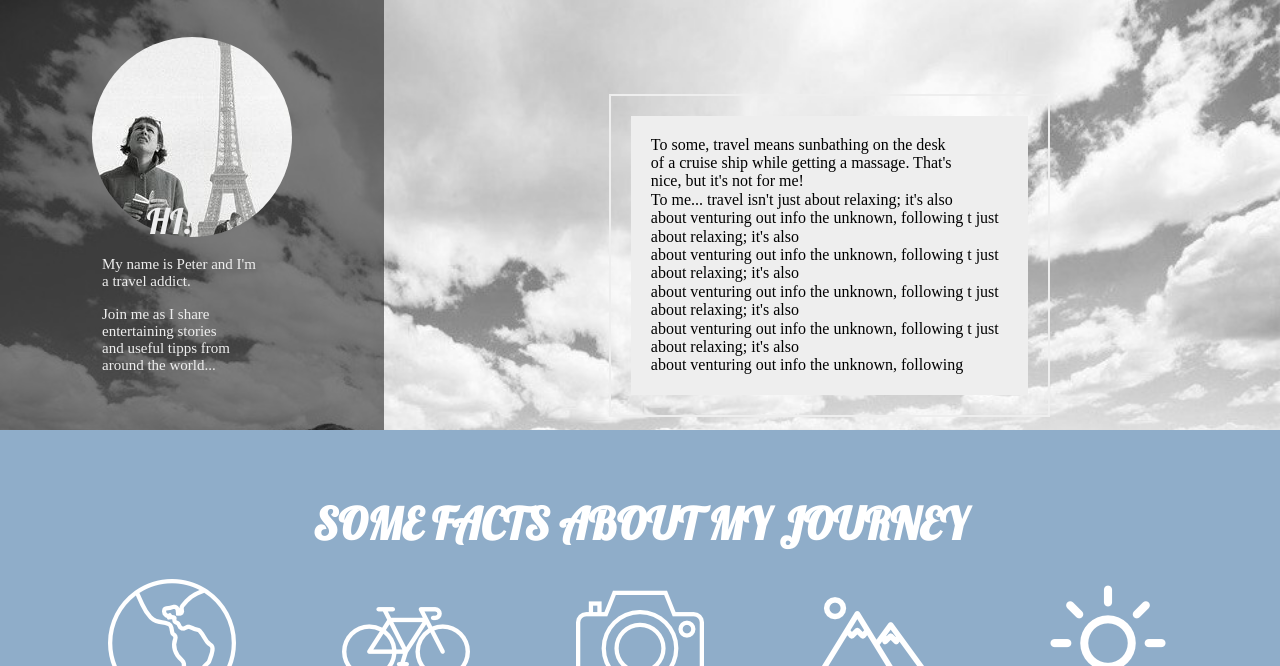
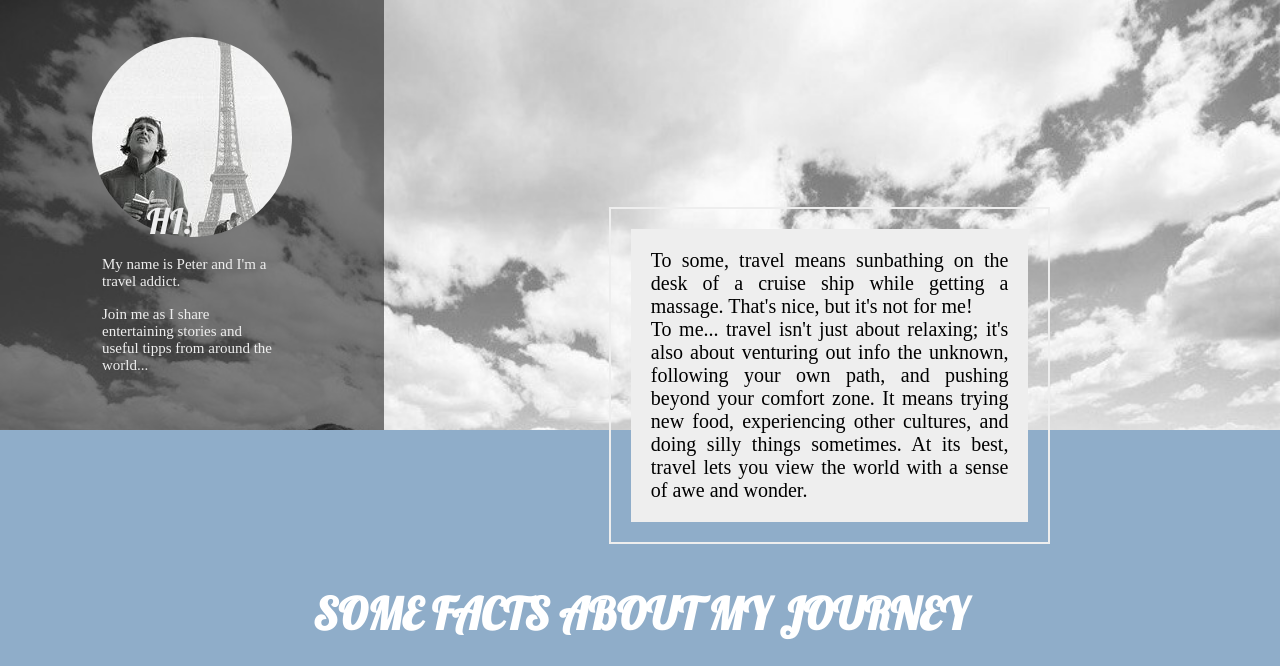
Before and after one commit to Anastasia-Shvets/Party4Kids-2-, a plain HTML site: page index.html in a window 1280 px wide. Shown: the part 112-778 px from the top of the page. Drawn offline with Linux system fonts and the light colour scheme.

Commit message:
Chanched about block

```diff
--- a/index.html
+++ b/index.html
@@ -38,16 +38,16 @@
 			                <img src="img/c4b38755d582f3ddcad859a7a7269afb.jpg">
 			            </div>
 			            <div class="text_left">
-                            <p>My name is Peter and I'm<br>a travel addict.</p>
-                            <p>Join me as I share<br> entertaining stories<br> and useful tipps from<br> around the world...</p>
+                            <p>My name is Peter and I'm a travel addict.</p>
+                            <p>Join me as I share entertaining stories and useful tipps from around the world...</p>
 			            </div>
 			        </div>
 			        <div class="right_block">
                         <div class="main_text_right">
                             <div class="text_right">
                                <div class="text">
-                                <div class="first">To some, travel means sunbathing on the desk<br>of a cruise ship while getting a massage. That's<br>nice, but it's not for me!</div>
-                                <div class="second">To me... travel isn't just about relaxing; it's also<br>about venturing out info the unknown, following t just about relaxing; it's also<br>about venturing out info the unknown, following t just about relaxing; it's also<br>about venturing out info the unknown, following t just about relaxing; it's also<br>about venturing out info the unknown, following t just about relaxing; it's also<br>about venturing out info the unknown, following</div>
+                                <div class="first"> To some, travel means sunbathing on the desk of a cruise ship while getting a massage. That's nice, but it's not for me!</div>
+                                <div class="second"> To me... travel isn't just about relaxing; it's also about venturing out info the unknown, following your own path, and pushing beyond your comfort zone. It means trying new food, experiencing other cultures, and doing silly things sometimes. At its best, travel lets you view the world with a sense of awe and wonder.</div>
                                 </div>
                             </div>
                         </div>
--- a/main.css
+++ b/main.css
@@ -86,7 +86,9 @@ header .logo .travel {
 }
 .site-block.facts{
 	background-color:#8fadc9;
-	padding: 40px 0 60px;
+	padding: 130px 0 60px;
+    float: left;
+    width: 100%;
 }
 .facts-content:after{
 	content:"";
--- a/style.css
+++ b/style.css
@@ -26,6 +26,7 @@ footer{
 	float:right;
 	color:white;
 	font-size:13px;
+
 }
 .site-block_good-luck{
 	background-image:url(img/good_luck.jpg);
@@ -33,7 +34,8 @@ footer{
 	background-repeat:no-repeat;
 	background-size:cover;
 	padding-top: 120px;
-
+	width: 100%;
+    float: left;
 
 }
 .good{
@@ -44,6 +46,7 @@ text-transform: uppercase;
 border: 2px solid black;
 padding: 40px 15px;
 display: block;
+
 }
 
 /*-----------------BLOCK ABOUT---------------*/
@@ -58,6 +61,7 @@ display: block;
     width: 30%;
     padding: 40px;
     display: inline-block;
+    vertical-align: top;
 }
 .traveler {
     text-align: center;
@@ -92,14 +96,23 @@ display: block;
     border: 2px solid #EEEEEE;
     padding: 20px;
     width: 50%;
-    margin: 0 auto;
+    margin: 0px auto 0px;
+    position: relative;
+    bottom: -210px;
 }
 .text_right {
     background-color: #EEEEEE;
     margin: 0 auto;
     padding: 20px;
 }
-.text {
+.about .text {
     color: black;
+    font-size: 20px;
+}
+.about .first {
+    text-align: justify;
+}
+.about .second {
+    text-align: justify;
 }
  /*-----------------end BLOCK ABOUT---------------*/
```
